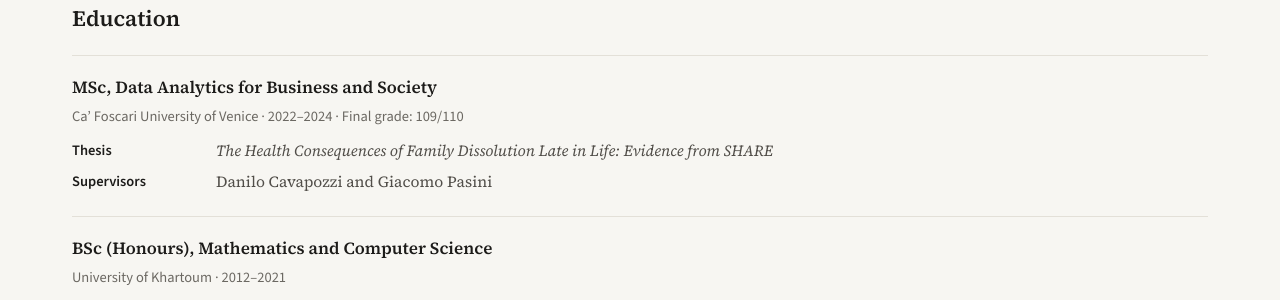
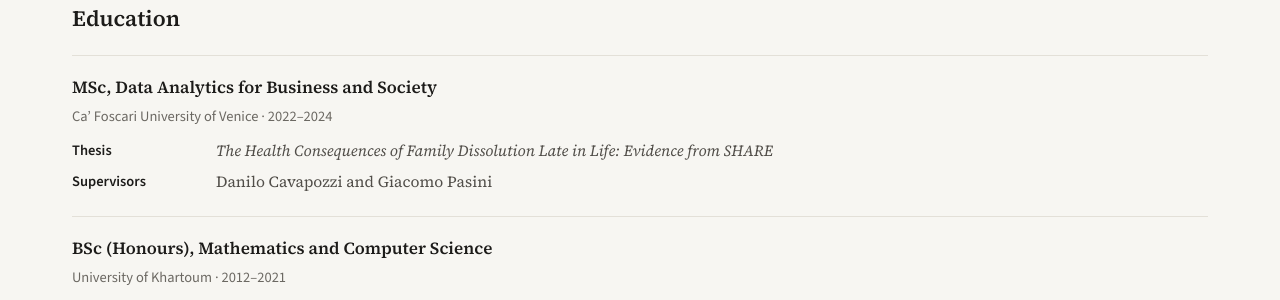
Before and after one commit to mahagasim/mahagasim.github.io, a Jekyll site: the page built from index.md, in a window 1280 px wide and 900 px high, scrolled down 576 px. Shown: the part 154-454 px from the top of the window. Built offline with Jekyll 4.4.1, drawn with Linux system fonts in a browser that asks for light colours.

Commit message:
Remove MSc final grade from About page

```diff
--- a/index.md
+++ b/index.md
@@ -41,7 +41,7 @@ description: About Maha Gasim — research interests, education, advanced traini
 
     <div class="compact-entry">
       <h3>MSc, Data Analytics for Business and Society</h3>
-      <p class="entry-meta">Ca’ Foscari University of Venice · 2022–2024 · Final grade: 109/110</p>
+      <p class="entry-meta">Ca’ Foscari University of Venice · 2022–2024</p>
       <div class="compact-detail"><span>Thesis</span><div><em>The Health Consequences of Family Dissolution Late in Life: Evidence from SHARE</em></div></div>
       <div class="compact-detail"><span>Supervisors</span><div>Danilo Cavapozzi and Giacomo Pasini</div></div>
     </div>
```
